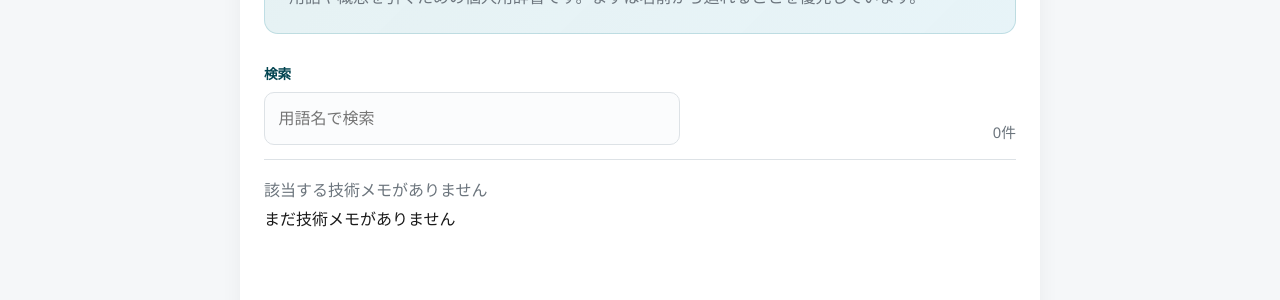
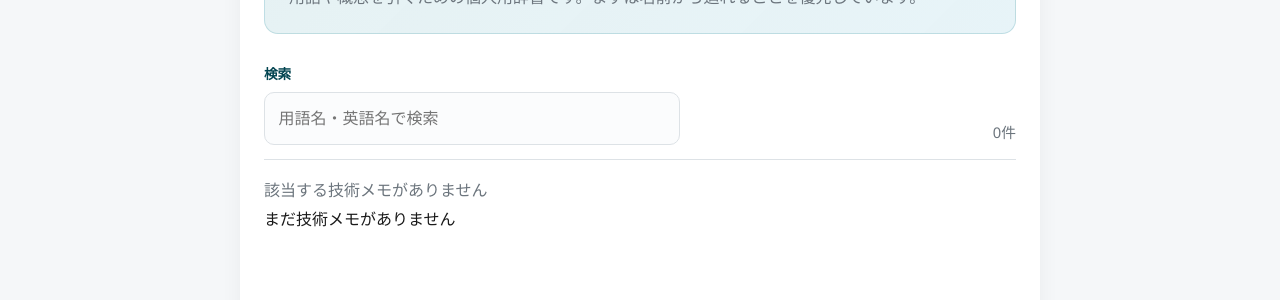
Before and after one commit to Reotech736/Reotech736.github.io, a Jekyll site: the page built from terms/index.html, in a window 1280 px wide. Shown: the part 348-648 px from the top of the page. Built offline with Jekyll 4.4.1, drawn with Linux system fonts in a browser that asks for light colours.

Commit message:
feat: improve term sorting and search

```diff
--- a/scripts/import-terms.rb
+++ b/scripts/import-terms.rb
@@ -91,16 +91,20 @@ class TermImporter
   def render_output(data, body)
     title = required_string!(data, "title")
     slug = required_string!(data, "slug")
+    sort_key = optional_string(data["sort_key"]) || slug
     summary = optional_string(data["summary"])
     category = optional_string(data["category"])
+    aliases = Array(data["aliases"]).filter_map { |alias_name| optional_string(alias_name) }
     updated = extract_date(data["updated"] || data["created"], "updated or created")
     output_body = convert_wiki_links(strip_matching_h1(body, title))
 
     lines = ["---"]
     lines << %(title: #{yaml_string(title)})
     lines << %(slug: #{yaml_string(slug)})
+    lines << %(sort_key: #{yaml_string(sort_key)})
     lines << %(summary: #{yaml_string(summary)}) unless summary.nil? || summary.empty?
     lines << %(category: #{yaml_string(category)}) unless category.nil? || category.empty?
+    lines << %(aliases: #{JSON.generate(aliases)}) unless aliases.empty?
     lines << %(updated: #{updated.strftime("%Y-%m-%d")})
     lines << "---"
     lines << ""
--- a/terms/index.html
+++ b/terms/index.html
@@ -10,18 +10,20 @@ permalink: /terms/
     <p class="page-intro">用語や概念を引くための個人用辞書です。まずは名前から辿れることを優先しています。</p>
 </div>
 
-{% assign terms = site.terms | sort: "title" %}
+{% assign terms = site.terms | sort: "sort_key" %}
 <div class="terms-toolbar">
     <label class="terms-search" for="term-search">
         <span class="terms-search-label">検索</span>
-        <input id="term-search" type="search" placeholder="用語名で検索" autocomplete="off">
+        <input id="term-search" type="search" placeholder="用語名・英語名で検索" autocomplete="off">
     </label>
     <p class="terms-count" data-terms-count>{{ terms.size }}件</p>
 </div>
 
 <ul class="terms-dictionary">
     {% for term in terms %}
-    <li class="term-entry" data-term-item data-term-title="{{ term.title | downcase | escape }}" data-term-category="{{ term.category | default: '' | downcase | escape }}">
+    {% assign term_aliases = term.aliases | default: empty | join: " " %}
+    {% capture term_search_text %}{{ term.title }} {{ term.slug }} {{ term.category }} {{ term_aliases }}{% endcapture %}
+    <li class="term-entry" data-term-item data-term-search="{{ term_search_text | strip | downcase | escape }}">
         <a class="term-entry-link" href="{{ term.url | relative_url }}">
             {% if term.category %}
             <span class="term-entry-category">{{ term.category }}</span>
```
Also changed, not shown: other parts of terms/index.html (+2 -3 lines).
